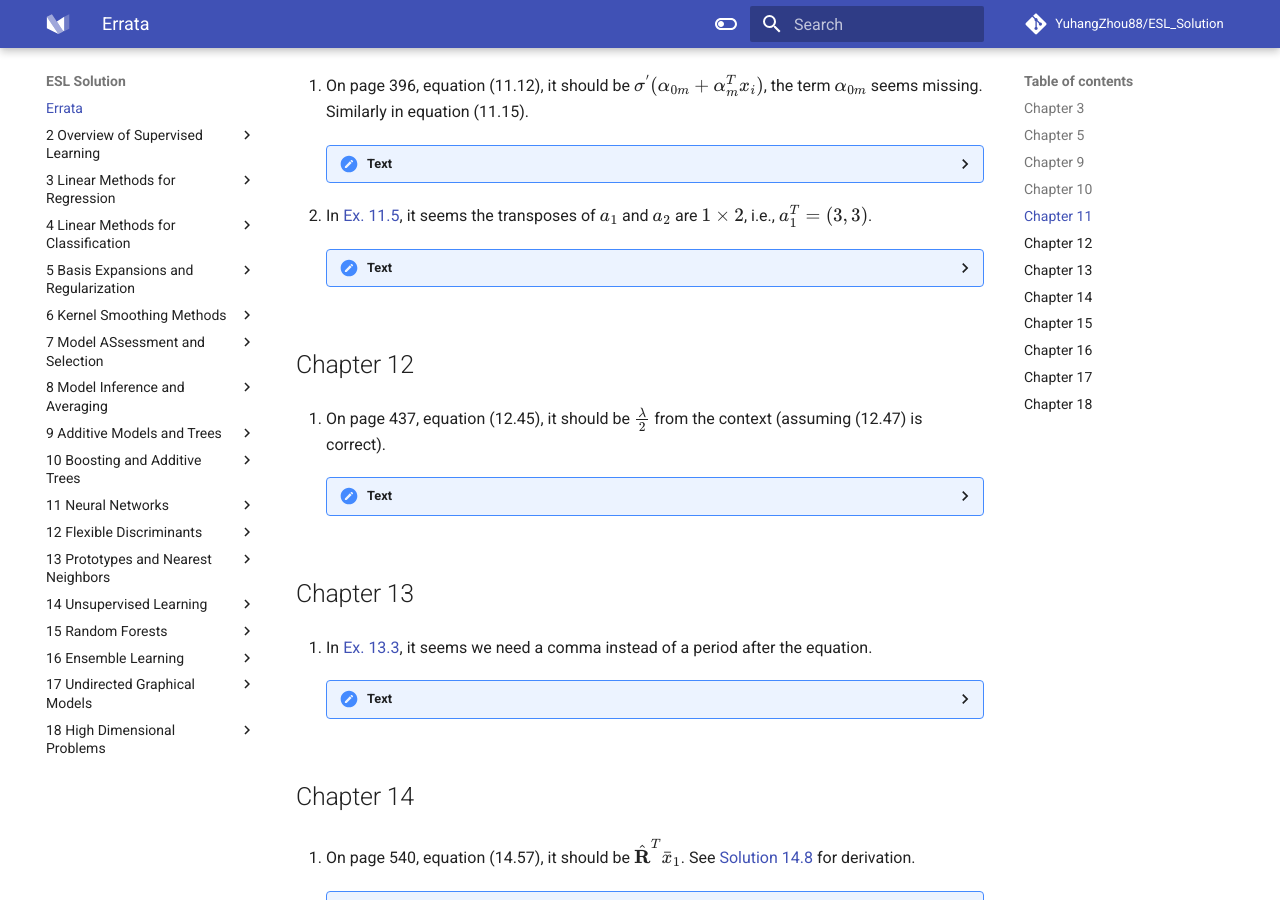
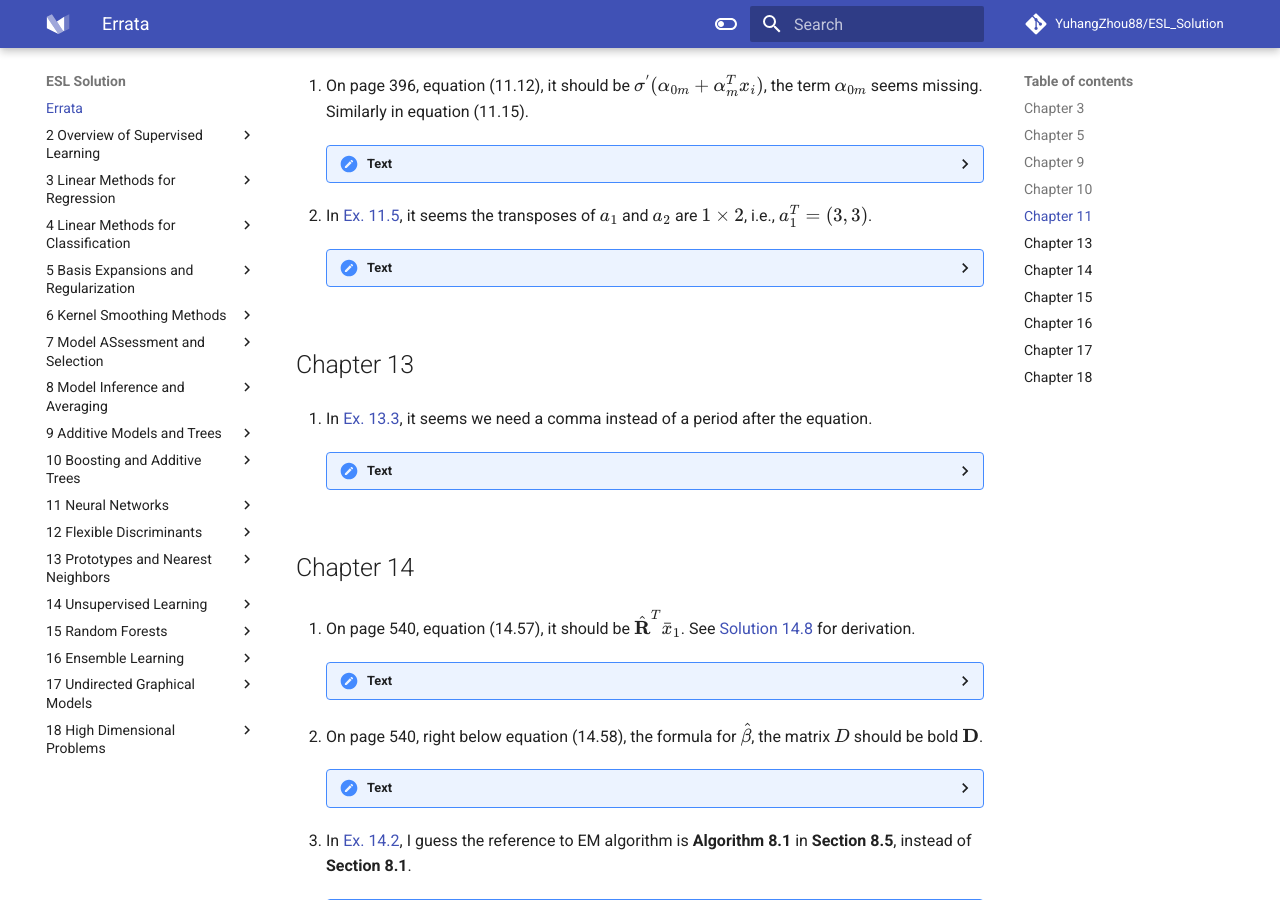
Before and after one commit to YuhangZhou88/ESL_Solution, an MkDocs documentation site: the page built from docs/ESL-Solution/errata.md, in a window 1280 px wide and 900 px high, scrolled down 1429 px. Built offline with MkDocs 1.6.1 and Material for MkDocs 9.7.7, drawn with Linux system fonts in a browser that asks for light colours; comment, search, counter and statistics services are not loaded.

Commit message:
Fix an error

```diff
--- a/docs/ESL-Solution/errata.md
+++ b/docs/ESL-Solution/errata.md
@@ -54,13 +54,6 @@ There is an errata page maintained in the [official site](https://web.stanford.e
 
     ???tldr "Text"
         ![](../img/errata/errata-pp-416.png)
-
-## Chapter 12
-
-1. On page 437, equation (12.45), it should be $\frac{\lambda}{2}$ from the context (assuming (12.47) is correct).
-
-    ???tldr "Text"
-        ![](../img/errata/errata-pp-437.png)
 
 
 ## Chapter 13
```
